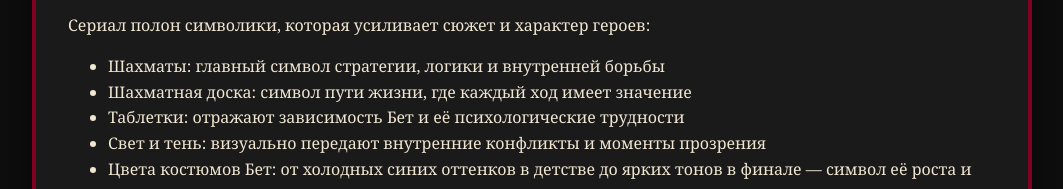
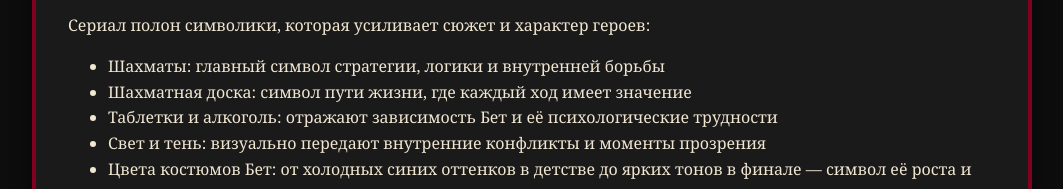
Before and after one commit to anasss-sia/queen_gambit_, a plain HTML site: page index.html in a window 1280 px wide. Shown: the part 3081-3270 px from the top of the page, without its empty margins (108-1171 px from the left). Drawn offline with Linux system fonts and the light colour scheme.

Commit message:
Update index.html

```diff
--- a/index.html
+++ b/index.html
@@ -67,7 +67,7 @@
       <ul>
         <li>Шахматы: главный символ стратегии, логики и внутренней борьбы</li>
         <li>Шахматная доска: символ пути жизни, где каждый ход имеет значение</li>
-        <li>Таблетки: отражают зависимость Бет и её психологические трудности</li>
+        <li>Таблетки и алкоголь: отражают зависимость Бет и её психологические трудности</li>
         <li>Свет и тень: визуально передают внутренние конфликты и моменты прозрения</li>
         <li>Цвета костюмов Бет: от холодных синих оттенков в детстве до ярких тонов в финале — символ её роста и уверенности</li>
       </ul>
```
